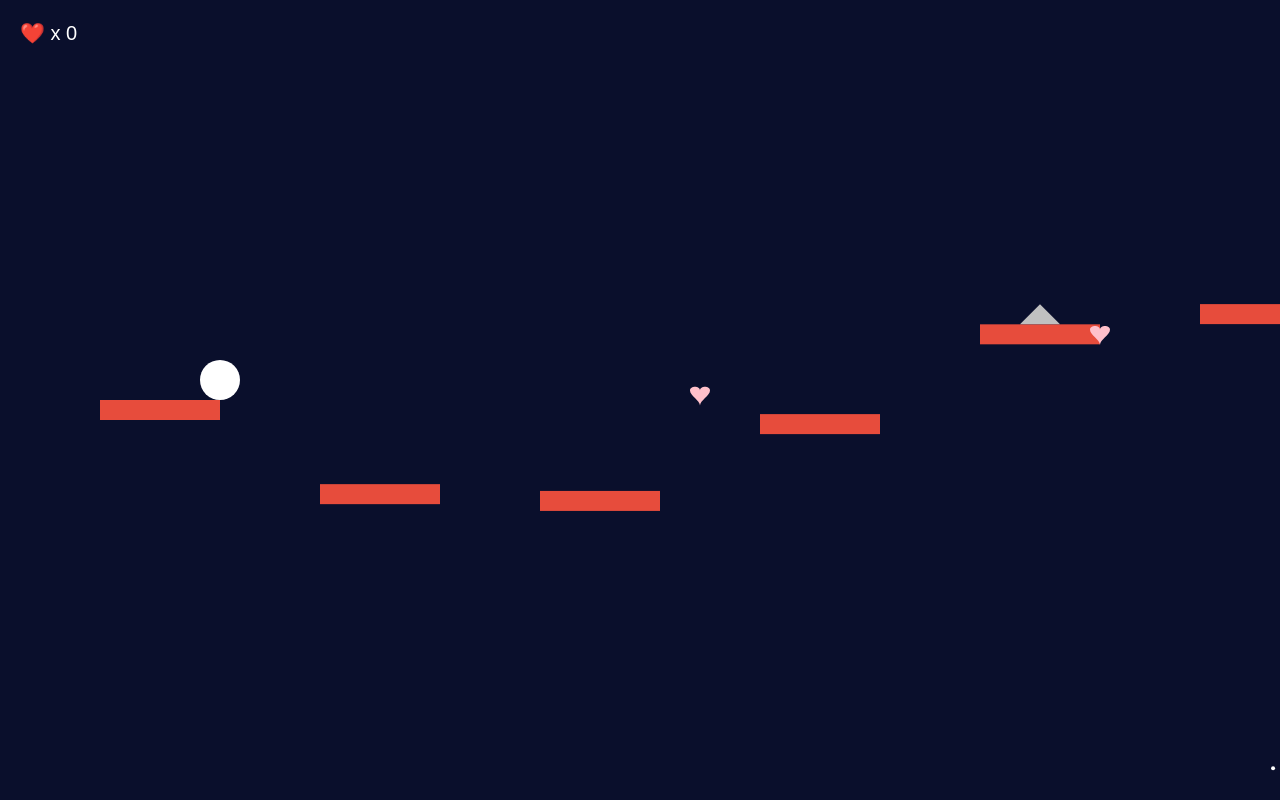
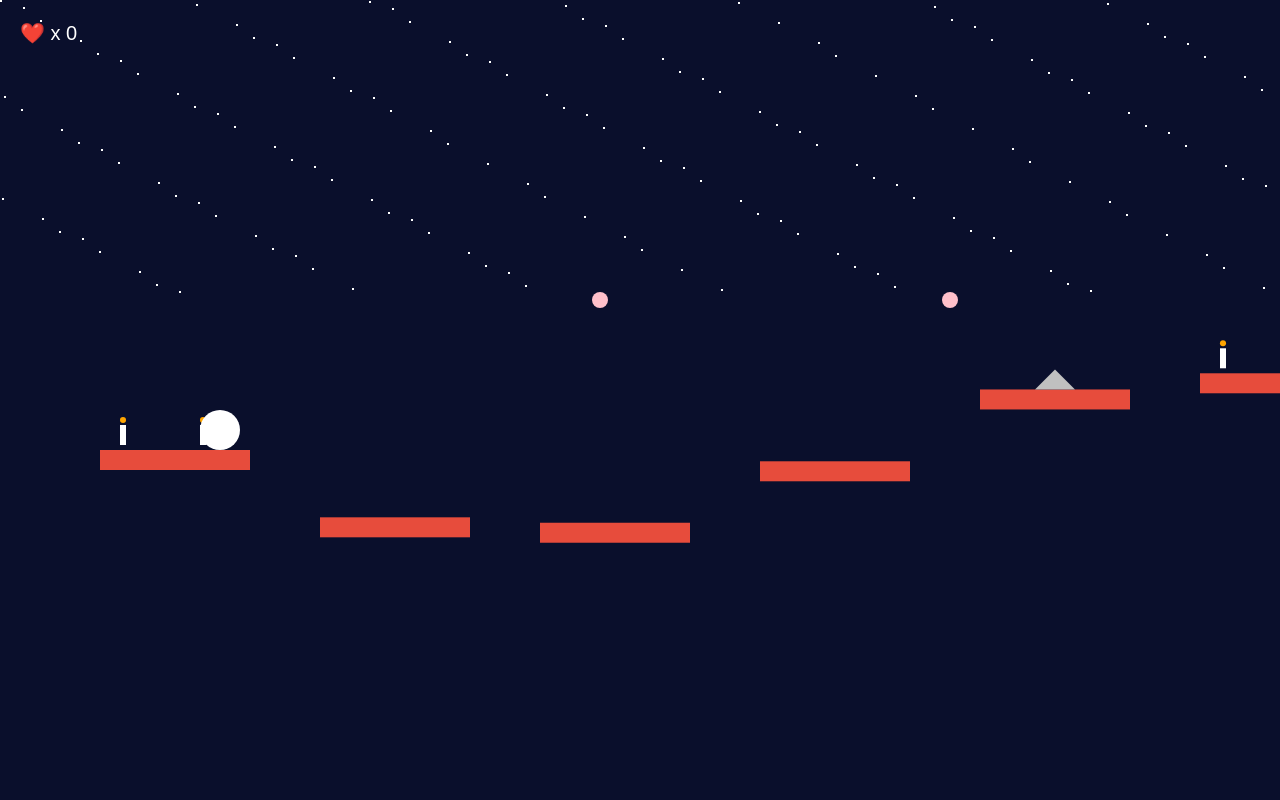
Before and after one commit to cordovadavid690-cpu/Diviertete, a plain HTML site: page index.html in a window 1280 px wide. Drawn offline with Linux system fonts and the light colour scheme.

Commit message:
Update index.html

```diff
--- a/index.html
+++ b/index.html
@@ -23,19 +23,6 @@ let gameWon=false;
 let message="";
 let messageTimer=0;
 
-let heartMessages=[
-"Eres mi sueño más bonito ❤️",
-"Mi lugar favorito es contigo 💕",
-"Eres mi casualidad perfecta ✨",
-"Tu sonrisa ilumina mi mundo 🌙",
-"Contigo todo tiene sentido 💖",
-"Te elegiría siempre 🥰",
-"Eres mi paz en el caos 🌌",
-"Mi corazón corre hacia ti 💘",
-"Amarte es mi aventura favorita 💞",
-"Eres lo mejor que me pasó ❤️"
-];
-
 let player={
 x:100,y:300,width:40,height:40,
 dy:0,gravity:1,jump:-18,grounded:false
@@ -55,31 +42,52 @@ messageTimer=120;
 
 let platforms=[];
 let spikes=[];
+let candles=[];
 let xPos=0;
 
 for(let i=0;i<25;i++){
-let y=400+Math.sin(i)*100;
-platforms.push({x:xPos,y:y,w:120,h:20});
+let y=450+Math.sin(i)*80;
+platforms.push({x:xPos,y:y,w:150,h:20});
 
-// agregar pinchos sobre algunas bases
+// pinchos encima de plataforma
 if(i%4===0 && i!==0){
-spikes.push({x:xPos+40,y:y});
+spikes.push({x:xPos+55,y:y-20,w:40,h:20});
+}
+
+// velas románticas
+if(i%5===0){
+candles.push({x:xPos+20,y:y-25});
+candles.push({x:xPos+100,y:y-25});
 }
 
 xPos+=220;
 }
 
 let hearts=[];
+let heartTexts=[
+"Eres mi sueño más bonito ❤️",
+"Mi lugar favorito es contigo 💕",
+"Eres mi casualidad perfecta ✨",
+"Tu sonrisa ilumina mi mundo 🌙",
+"Contigo todo tiene sentido 💖",
+"Te elegiría siempre 🥰",
+"Eres mi paz en el caos 🌌",
+"Mi corazón corre hacia ti 💘",
+"Amarte es mi aventura favorita 💞",
+"Eres lo mejor que me pasó ❤️"
+];
+
 for(let i=0;i<10;i++){
 hearts.push({
-x:600+i*400,
-y:250+Math.random()*150,
+x:500+i*350,
+y:300,
 got:false,
-text:heartMessages[i]
+text:heartTexts[i]
 });
 }
 
-let portal={x:xPos+200,y:300,size:50,colorPhase:0};
+// portal MÁS CERCA y alcanzable
+let portal={x:xPos-200,y:350,size:40,phase:0};
 
 function update(){
 
@@ -96,8 +104,8 @@ player.grounded=false;
 platforms.forEach(p=>{
 if(player.x < p.x+p.w &&
    player.x+player.width > p.x &&
-   player.y < p.y+p.h &&
-   player.y+player.height > p.y){
+   player.y+player.height <= p.y+20 &&
+   player.y+player.height+player.dy >= p.y){
 player.y=p.y-player.height;
 player.dy=0;
 player.grounded=true;
@@ -110,10 +118,12 @@ player.dy=player.jump;
 
 if(player.y>canvas.height) resetPlayer();
 
-// pinchos
+// COLISION REAL DE PINCHOS
 spikes.forEach(s=>{
-if(player.x+20 > s.x && player.x+20 < s.x+40 &&
-   player.y+player.height > s.y){
+if(player.x+player.width > s.x &&
+   player.x < s.x+s.w &&
+   player.y+player.height > s.y &&
+   player.y < s.y+s.h){
 resetPlayer();
 }
 });
@@ -133,42 +143,28 @@ messageTimer=120;
 });
 
 // portal
-if(Math.abs(player.x-portal.x)<40 && Math.abs(player.y-portal.y)<40){
+if(player.x+player.width > portal.x &&
+   player.x < portal.x+40 &&
+   player.y+player.height > portal.y &&
+   player.y < portal.y+40){
 gameWon=true;
 }
 
-portal.colorPhase+=0.05;
+portal.phase+=0.05;
 cameraX=player.x-200;
 if(messageTimer>0) messageTimer--;
 }
 
-function drawStar(x,y){
-ctx.fillStyle="white";
-ctx.beginPath();
-ctx.arc(x,y,2,0,Math.PI*2);
-ctx.fill();
-}
+function draw(){
 
-function drawHeart(x,y,size,color){
-ctx.beginPath();
-ctx.moveTo(x,y);
-ctx.bezierCurveTo(x,y-size/2,x-size,y-size/2,x-size,y);
-ctx.bezierCurveTo(x-size,y+size/2,x,y+size,x,y+size*1.5);
-ctx.bezierCurveTo(x,y+size,x+size,y+size/2,x+size,y);
-ctx.bezierCurveTo(x+size,y-size/2,x,y-size/2,x,y);
-ctx.fillStyle=color;
-ctx.fill();
-}
-
-function draw(){
 ctx.clearRect(0,0,canvas.width,canvas.height);
 
-// estrellas formando corazones
-for(let i=0;i<50;i++){
-let t=i/50*Math.PI*2;
-let x=300+100*(16*Math.pow(Math.sin(t),3));
-let y=150-100*(13*Math.cos(t)-5*Math.cos(2*t)-2*Math.cos(3*t)-Math.cos(4*t));
-drawStar(x-cameraX*0.1,y);
+// ⭐ ESTRELLAS REALES POR TODO EL CIELO
+ctx.fillStyle="white";
+for(let i=0;i<150;i++){
+let x=(i*97)%canvas.width;
+let y=(i*53)%300;
+ctx.fillRect(x,y,2,2);
 }
 
 // plataformas
@@ -179,26 +175,45 @@ platforms.forEach(p=>ctx.fillRect(p.x-cameraX,p.y,p.w,p.h));
 ctx.fillStyle="silver";
 spikes.forEach(s=>{
 ctx.beginPath();
-ctx.moveTo(s.x-cameraX,s.y);
-ctx.lineTo(s.x+20-cameraX,s.y-20);
-ctx.lineTo(s.x+40-cameraX,s.y);
+ctx.moveTo(s.x-cameraX,s.y+s.h);
+ctx.lineTo(s.x+s.w/2-cameraX,s.y);
+ctx.lineTo(s.x+s.w-cameraX,s.y+s.h);
+ctx.fill();
+});
+
+// velas románticas
+candles.forEach(c=>{
+// base
+ctx.fillStyle="#fff";
+ctx.fillRect(c.x-cameraX,c.y,6,20);
+
+// llama animada
+let flameSize=8+Math.sin(Date.now()/200)*2;
+ctx.fillStyle="orange";
+ctx.beginPath();
+ctx.arc(c.x-cameraX+3,c.y-5,flameSize/2,0,Math.PI*2);
 ctx.fill();
 });
 
 // corazones
 hearts.forEach(h=>{
 if(!h.got){
-drawHeart(h.x-cameraX,h.y,10,"pink");
+ctx.fillStyle="pink";
+ctx.beginPath();
+ctx.arc(h.x-cameraX,h.y,8,0,Math.PI*2);
+ctx.fill();
 }
 });
 
-// portal animado colores amor
-let r=128+127*Math.sin(portal.colorPhase);
-let g=50+50*Math.sin(portal.colorPhase+2);
-let b=150+100*Math.sin(portal.colorPhase+4);
-let color=`rgb(${r},${g},${b})`;
+// portal corazón animado
+let r=150+100*Math.sin(portal.phase);
+let g=50+50*Math.sin(portal.phase+2);
+let b=200+55*Math.sin(portal.phase+4);
+ctx.fillStyle=`rgb(${r},${g},${b})`;
 
-drawHeart(portal.x-cameraX,portal.y,portal.size,color);
+ctx.beginPath();
+ctx.arc(portal.x-cameraX,portal.y,portal.size,0,Math.PI*2);
+ctx.fill();
 
 // gato
 ctx.fillStyle="white";
@@ -218,8 +233,8 @@ ctx.fillText(message,canvas.width/2-400,100);
 
 if(gameWon){
 ctx.font="38px Arial";
-ctx.fillText("Eres lo más hermoso que la vida me regaló,",canvas.width/2-450,canvas.height/2);
-ctx.fillText("mi destino favorito, mi siempre, mi amor eterno ❤️",canvas.width/2-450,canvas.height/2+50);
+ctx.fillText("Eres lo más hermoso que la vida me regaló ❤️",
+canvas.width/2-450,canvas.height/2);
 }
 }
 
```
